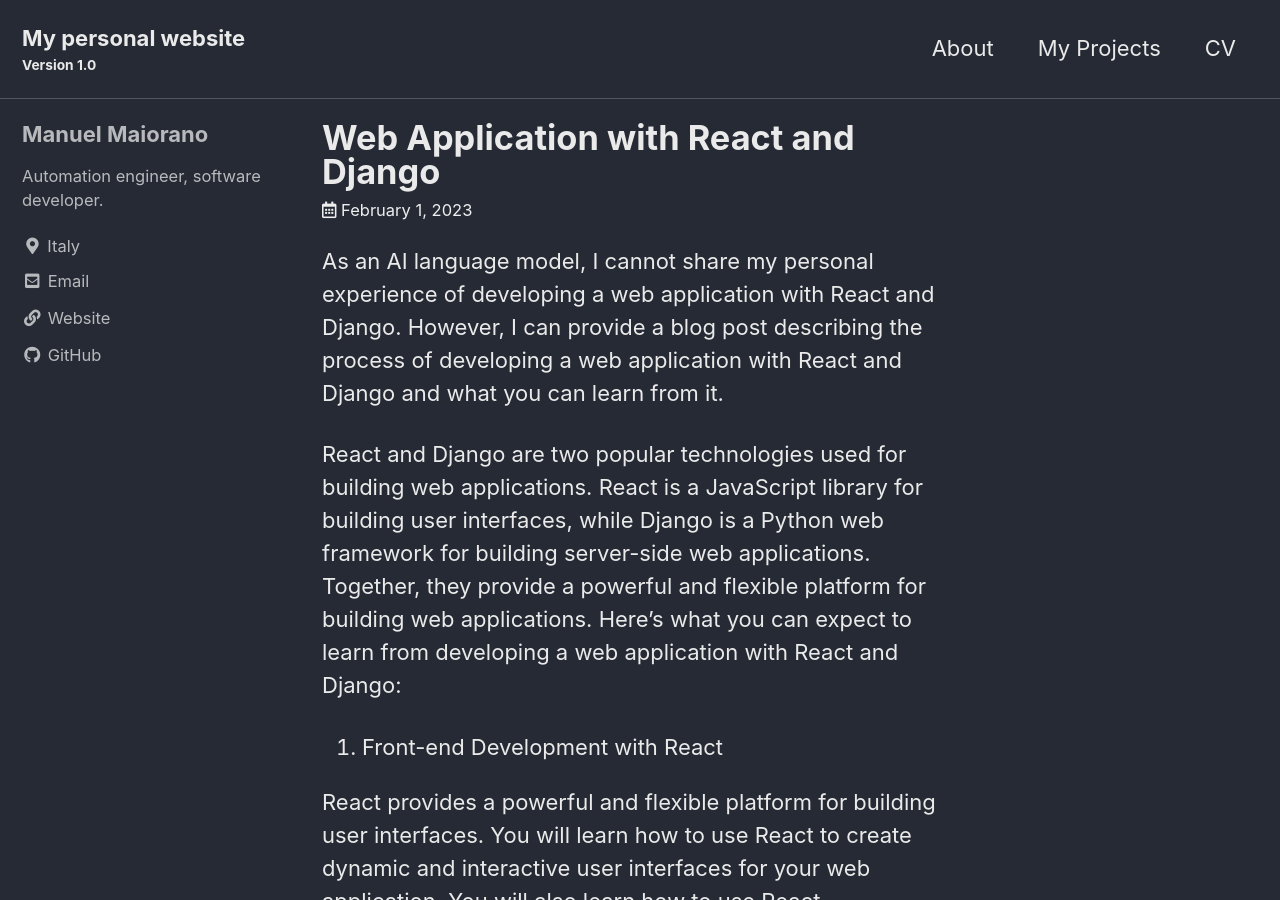
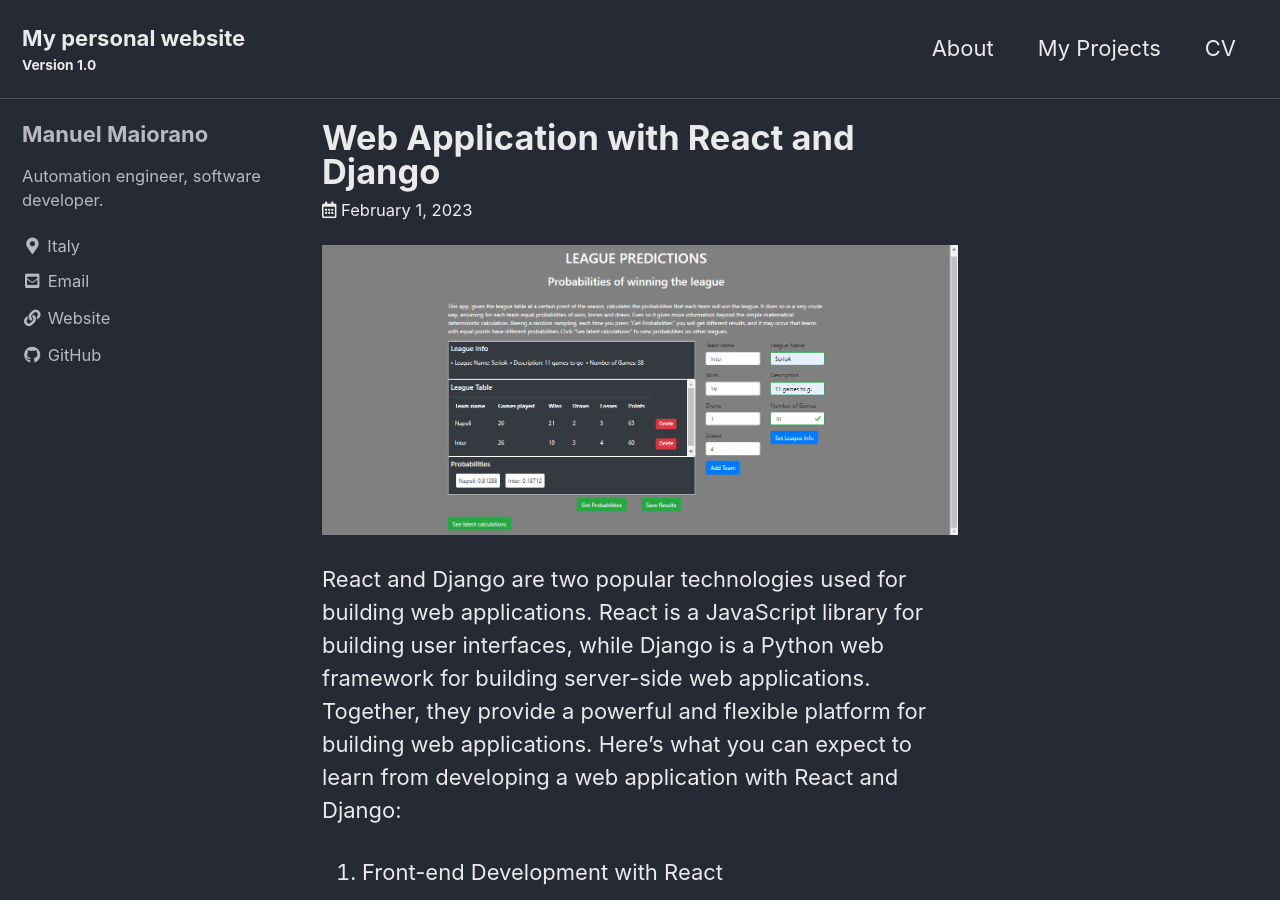
Before and after one commit to manuelmaiorano/manuelmaiorano.github.io, a Jekyll site: the page built from _posts/2023-2-1-react-django-app.md, in a window 1280 px wide and 900 px high. Built offline with Jekyll 4.4.1, drawn with Linux system fonts in a browser that asks for light colours; cached includes are drawn as plain includes.

Commit message:
update post

```diff
--- a/_posts/2023-2-1-react-django-app.md
+++ b/_posts/2023-2-1-react-django-app.md
@@ -3,7 +3,7 @@ title: "Web Application with React and Django"
 date: 2023-2-1
 categories: React Python Django
 ---
-As an AI language model, I cannot share my personal experience of developing a web application with React and Django. However, I can provide a blog post describing the process of developing a web application with React and Django and what you can learn from it.
+![front page of the website](/assets/images/webapp/site.png)
 
 React and Django are two popular technologies used for building web applications. React is a JavaScript library for building user interfaces, while Django is a Python web framework for building server-side web applications. Together, they provide a powerful and flexible platform for building web applications. Here's what you can expect to learn from developing a web application with React and Django:
 
```
Also changed, not shown: assets/images/webapp/site.png (added).
